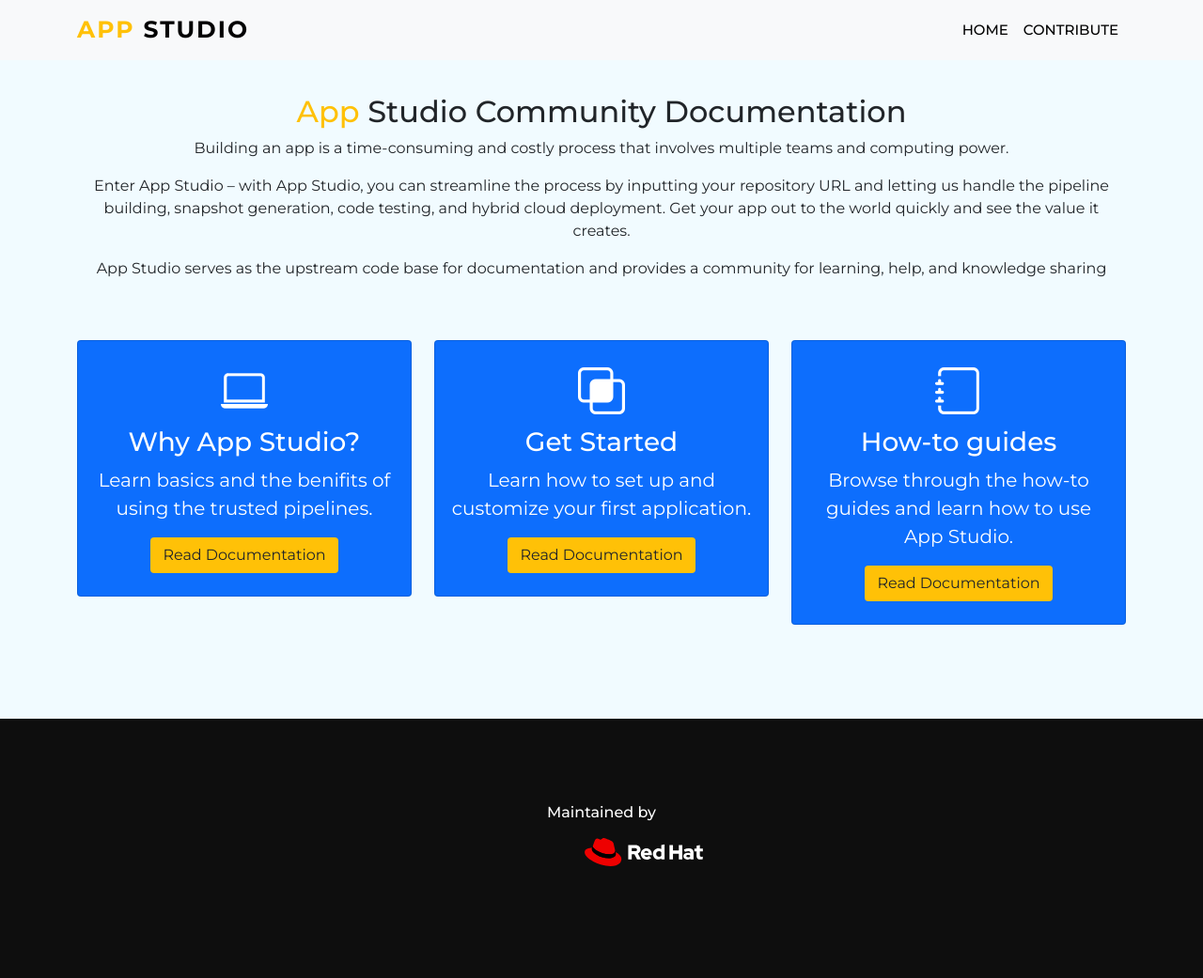
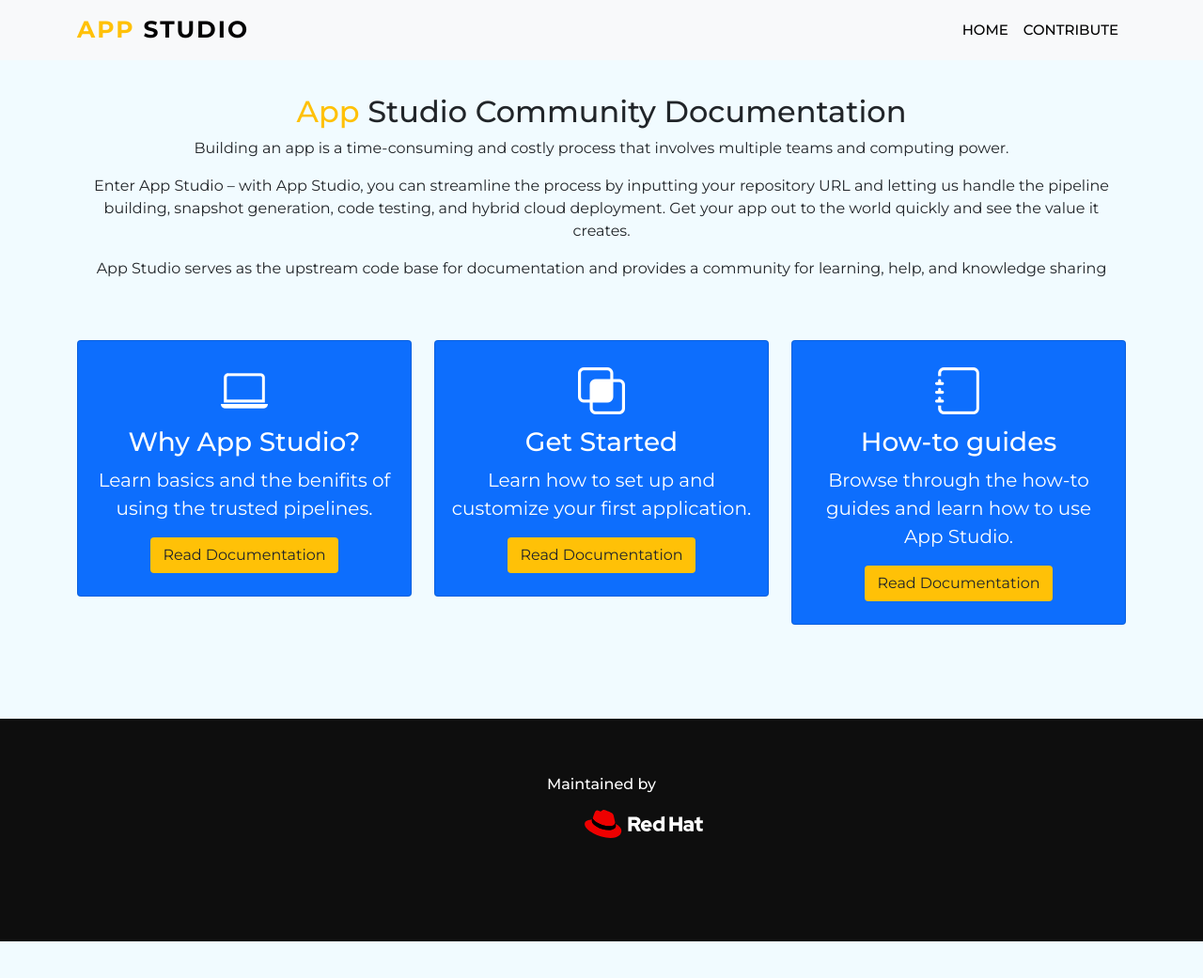
Before and after one commit to redhat-appstudio/appstudio.docs.ui.io, a Jekyll site: the page built from index.html, in a window 1280 px wide and 1062 px high. Shown: the top 1041 px of the window at 94% size. Built offline with Jekyll 4.4.1, drawn with Linux system fonts in a browser that asks for light colours; nearby versions of some CDN libraries.

Commit message:
nth commit

```diff
--- a/css/style.css
+++ b/css/style.css
@@ -134,7 +134,7 @@ body {
 
 footer.main-footer {
 	background: #0e0e0e;
-	padding: 90px;
+	padding: 60px;
 	text-align: center;
 }
 
```
